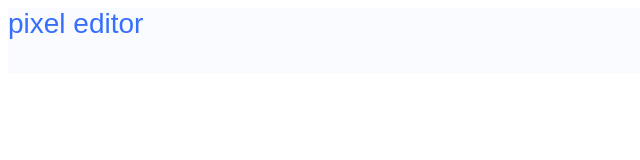
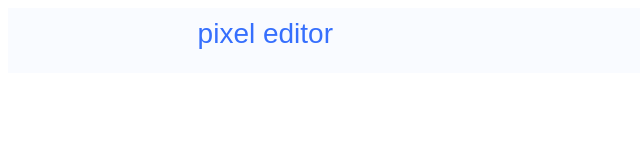
Before and after one commit to atomicman57/color-pixel-editor, a website built with Parcel: page index.html in a window 1280 px wide. Shown: the whole page, without its empty margins (0-640 px from the left). Built offline with nearby package versions, Linux system fonts and the light colour scheme.

Commit message:
feat: postion header

```diff
--- a/index.html
+++ b/index.html
@@ -3,7 +3,7 @@
 <body>
 
   <nav class="nav">
-    <div class="">
+    <div class="container logo">
         pixel editor
     </div>
   </nav>
--- a/public/css/index.css
+++ b/public/css/index.css
@@ -8,3 +8,12 @@ html * {
     font-size: 28px;
     height: 65px;
 }
+
+.logo {
+    padding: 10px;
+}
+
+.container {
+    margin: auto;
+    max-width: 70%;
+}
```
